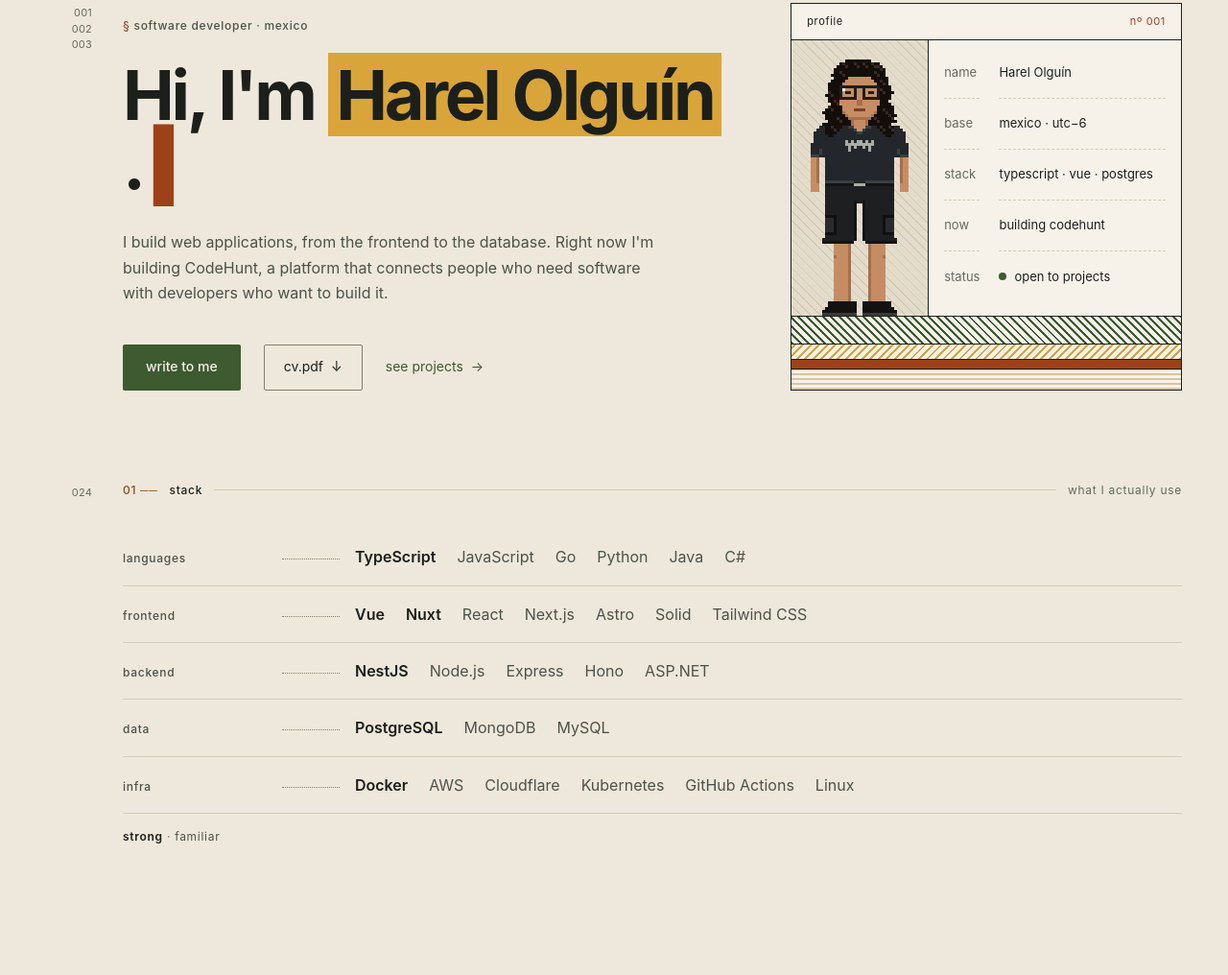
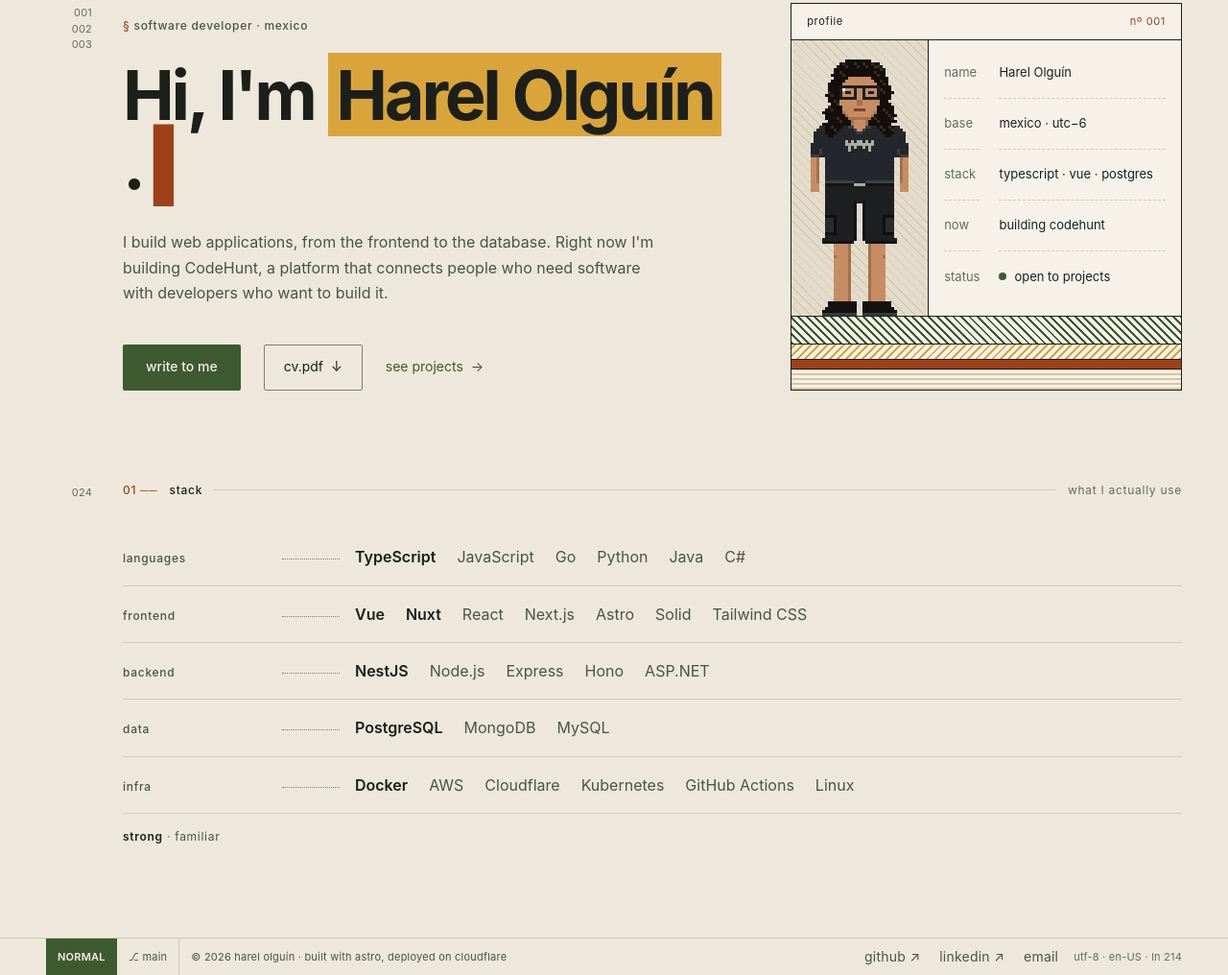
Before and after one commit to harelog3/web-portfolio, an Astro site: page /en in a window 1280 px wide. Shown: the part 154-1170 px from the top of the page at 96% size. Before the commit the page ends 1035 px from the top, so only its background shows below. Built offline with nearby package versions, Linux system fonts and the light colour scheme; Astro itself is replaced by a stand-in of ours.

Commit message:
feat(layout): add vim-style status bar footer (#6)
Mode, branch and file-info segments are decorative and hidden from
assistive tech; only the copyright and the social links carry meaning.
Links live in profile data so the contact section can reuse them.

Co-authored-by: Harel Olguin <harelog3@Harels-MacBook-Pro.local>
Co-authored-by: Claude Opus 5.5 <noreply@anthropic.com>

```diff
--- /dev/null
+++ b/src/components/layout/Footer.astro
@@ -0,0 +1,66 @@
+---
+import { profile } from "../../data/profile";
+import { getLocale, useTranslations } from "../../i18n/utils";
+
+const locale = getLocale(Astro.currentLocale);
+const t = useTranslations(locale);
+
+// Static output: the year is fixed at build time, which is fine as long as the site
+// gets rebuilt at least once a year.
+const year = new Date().getFullYear();
+const languageTag = { en: "en-US", es: "es-MX" }[locale];
+
+const links = [
+    { href: profile.links.github, label: "github", external: true },
+    { href: profile.links.linkedin, label: "linkedin", external: true },
+    { href: `mailto:${profile.links.email}`, label: t("footer.email"), external: false },
+];
+---
+
+{/* A vim-style status line: mode, branch, file info. Only the copyright and the links
+    carry meaning; the rest is decoration and hidden from assistive tech. */}
+<footer class="mt-24 border-t border-rule px-5 lg:px-12">
+    <div class="mx-auto flex min-h-9 max-w-content flex-wrap items-stretch text-micro">
+        <span aria-hidden="true" class="flex items-center bg-moss px-3 font-semibold text-on-moss">
+            NORMAL
+        </span>
+        <span
+            aria-hidden="true"
+            class="hidden items-center border-r border-rule px-3 text-ink-muted sm:flex"
+        >
+            ⎇ main
+        </span>
+        <p class="flex flex-1 items-center px-3 py-2 text-ink-muted">
+            © {year} {profile.name.toLowerCase()} · {t("footer.madeWith")}
+        </p>
+        {/* On mobile the bar wraps: the links drop to their own line under the copyright. */}
+        <nav
+            aria-label={t("footer.social")}
+            class="flex w-full items-center px-3 sm:w-auto sm:pr-0"
+        >
+            <ul class="flex gap-5 text-body-sm">
+                {links.map((link) => (
+                    <li>
+                        <a
+                            href={link.href}
+                            target={link.external ? "_blank" : undefined}
+                            rel={link.external ? "noopener" : undefined}
+                            class="inline-block py-2 text-ink-muted transition-colors hover:text-ink"
+                        >
+                            {link.label}
+                            {link.external && (
+                                <>
+                                    <span aria-hidden="true"> ↗</span>
+                                    <span class="sr-only"> {t("footer.newTab")}</span>
+                                </>
+                            )}
+                        </a>
+                    </li>
+                ))}
+            </ul>
+        </nav>
+        <span aria-hidden="true" class="hidden items-center pl-4 text-ink-faint sm:flex">
+            utf-8 · {languageTag} · ln 214
+        </span>
+    </div>
+</footer>
--- a/src/data/profile.ts
+++ b/src/data/profile.ts
@@ -11,4 +11,9 @@ export const profile = {
         en: "/cv/harel-olguin-cv-en.pdf",
         es: "/cv/harel-olguin-cv-es.pdf",
     } satisfies Record<Locale, string>,
+    links: {
+        github: "https://github.com/harelog3",
+        linkedin: "https://www.linkedin.com/in/harel-alejandro-olgu%C3%ADn-gayt%C3%A1n-505b5a262/",
+        email: "harelolguin22@gmail.com",
+    },
 } as const;
--- a/src/i18n/ui.ts
+++ b/src/i18n/ui.ts
@@ -50,6 +50,10 @@ const en = {
     "stack.area.infra": "infra",
     "stack.legend.strong": "strong",
     "stack.legend.familiar": "familiar",
+    "footer.madeWith": "built with astro, deployed on cloudflare",
+    "footer.social": "social",
+    "footer.email": "email",
+    "footer.newTab": "(opens in a new tab)",
 };
 
 export const ui = {
@@ -98,6 +102,10 @@ export const ui = {
         "stack.area.infra": "infra",
         "stack.legend.strong": "domino",
         "stack.legend.familiar": "conozco",
+        "footer.madeWith": "hecho con astro, desplegado en cloudflare",
+        "footer.social": "redes",
+        "footer.email": "email",
+        "footer.newTab": "(abre en otra pestaña)",
     } satisfies Record<keyof typeof en, string>,
 } as const;
 
--- a/src/layouts/BaseLayout.astro
+++ b/src/layouts/BaseLayout.astro
@@ -2,6 +2,7 @@
 import { Font } from "astro:assets";
 import { getRelativeLocaleUrl } from "astro:i18n";
 
+import Footer from "../components/layout/Footer.astro";
 import Header from "../components/layout/Header.astro";
 import { getLocale, locales, useTranslations } from "../i18n/utils";
 
@@ -77,5 +78,6 @@ const toHref = (path: string) => (Astro.site ? new URL(path, Astro.site).href :
         <main id="main">
             <slot />
         </main>
+        <Footer />
     </body>
 </html>
```
